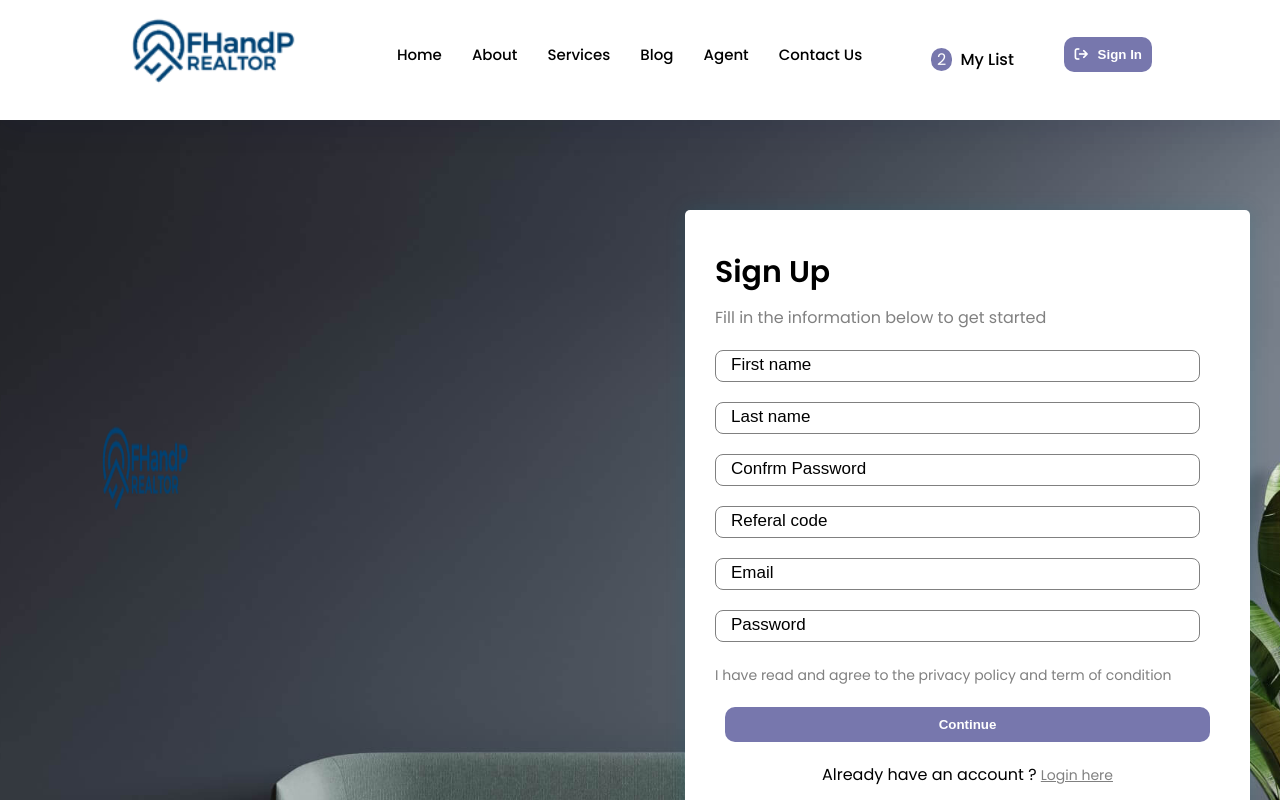
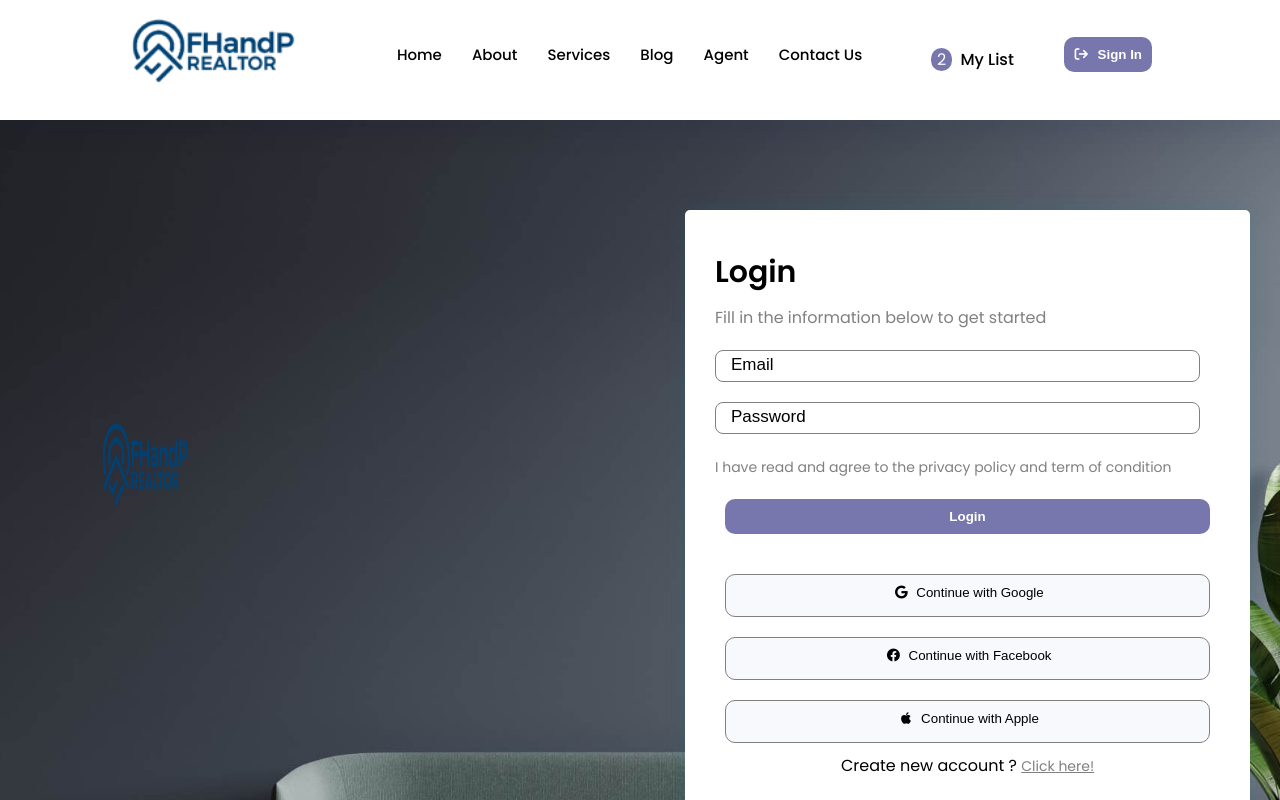
Before and after one commit to Teejay-deen/FHandP, a React (Create React App) app: page /login in a window 1280 px wide. Shown: the top 800 px of the page. Built offline with nearby package versions, Linux system fonts and the light colour scheme.

Commit message:
adding facebook gmail and apple button to Login page

```diff
--- a/src/components/home/recent/Recent.css
+++ b/src/components/home/recent/Recent.css
@@ -9,6 +9,11 @@
     font-size: 13px;
     font-weight: 600;
     display: inline-block;
+}
+
+br{
+    border: 3px solid yellow;
+    border-top: 30px solid red;
 }
 
 .recent .category i{
--- a/src/components/pages/Login.css
+++ b/src/components/pages/Login.css
@@ -44,9 +44,48 @@
   align-items: center;
 }
 
+.googlebtn{
+
+  margin: 20px 10px;
+  width: 485px;
+  background-color: #F8F9FD;
+  color: black;
+  font-weight: 400;
+  margin-bottom: 10px;
+  border: 1px solid grey;
+}
+
+.facebookbtn{
+
+  margin: 10px 10px;
+  width: 485px;
+  background-color: #F8F9FD;
+  color: black;
+  margin-bottom: 10px;
+  border: 1px solid grey;
+  font-weight: 400;
+}
+
+.applebtn{
+  margin: 10px 10px;
+  width: 485px;
+  background-color: #F8F9FD;
+  color: black;
+  font-weight: 400;
+  margin-bottom: 10px;
+  border: 1px solid grey;
+}
+
+
+
 .span1{
   text-decoration: underline;
   cursor: pointer;
+}
+
+.flex2{
+  display: flex;
+  justify-content: end;
 }
 
 .continuebtn{
--- a/src/components/pages/Login.jsx
+++ b/src/components/pages/Login.jsx
@@ -6,7 +6,7 @@ const Login = () => {
   const Login = "Login";
   const SignUp = "Sign Up";
 
-  const [currState, setCurrState] = useState(SignUp);
+  const [currState, setCurrState] = useState(Login);
   return (
     <div>
       <div className="hero1 shadowLogin ">
@@ -29,16 +29,17 @@ const Login = () => {
                   <></>
                 ) : (
                   <>
-                    <input type="text" placeholder="First name" />
-                    <input type="text" placeholder="Last name" />
-                    <input type="password" placeholder="Confrm Password" />
+                    <input type="text" placeholder="First name" required />
+                    <input type="text" placeholder="Last name" required />
+                    <input type="password" placeholder="Confrm Password" required/>
                     <input type="text" placeholder="Referal code" />
                   </>
                 )}
 
-                <input type="text" placeholder="Email" />
-                <input type="Password" placeholder="Password" />
+                <input type="text" placeholder="Email" required />
+                <input type="Password" placeholder="Password" required />
               </div>
+
 
               <div className="policy">
                 {/* <input className="checkbox" type="checkbox" /> */}
@@ -54,22 +55,50 @@ const Login = () => {
                 </button>
 
                 {currState === Login ? (
-                  <p>
-                    Create new account ?{" "}
-                    <span className="span1" onClick={() => setCurrState(SignUp)}>
-                      Click here!
-                    </span>
-                  </p>
+                  <>
+                    <button className="googlebtn">
+
+                      <i
+                        class="fa-brands fa-google"
+                        style={{ width: "20px", height: "20px" }}
+                      ></i>
+                      Continue with Google
+                    </button>
+                    <button className="facebookbtn">
+
+                      <i
+                        class="fa-brands fa-facebook"
+                        style={{ width: "20px", height: "20px" }}
+                      ></i>
+                      Continue with Facebook
+                    </button>
+                    <button className="applebtn">
+
+                      <i
+                        class="fa-brands fa-apple"
+                        style={{ width: "20px", height: "20px" }}
+                      ></i>
+                      Continue with Apple
+                    </button>
+                    <p>
+                      Create new account ?{" "}
+                      <span
+                        className="span1"
+                        onClick={() => setCurrState(SignUp)}
+                      >
+                        Click here!
+                      </span>
+                    </p>
+                  </>
                 ) : (
                   <p>
                     Already have an account ?{" "}
-                    <span className="span1" onClick={() => setCurrState(Login)}>Login here</span>
+                    <span className="span1" onClick={() => setCurrState(Login)}>
+                      Login here
+                    </span>
                   </p>
-
                 )}
               </div>
-
-
             </form>
           </div>
         </div>
```
